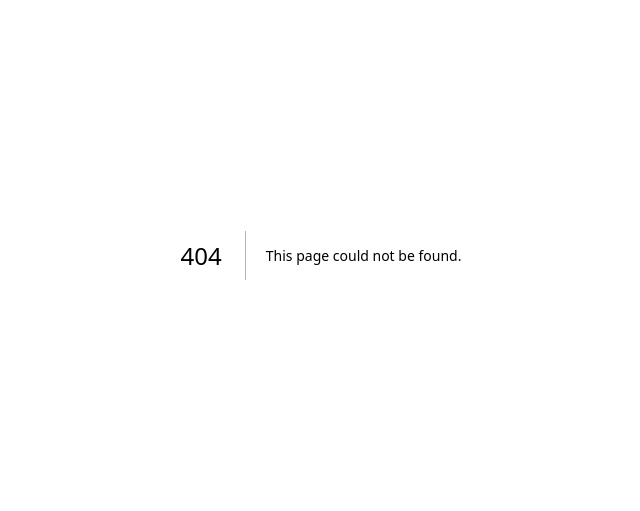
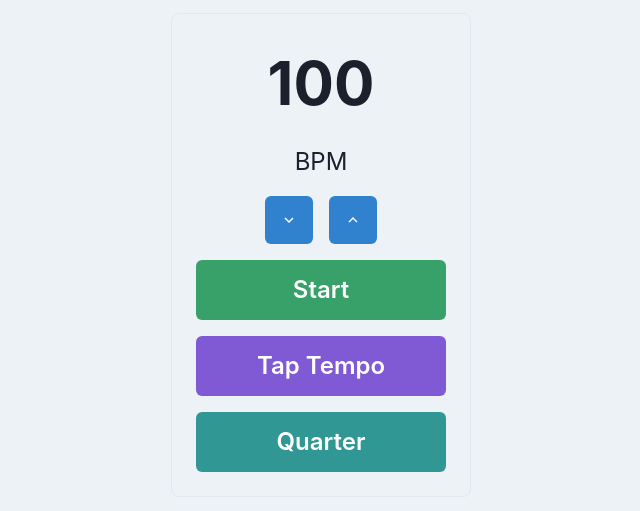
Before and after one commit to slaterhaus/slaterhaus.github.io, a Next.js app: page /dr-beat in a window 1280 px wide. Before the commit this address had no page. Shown: the part 145-656 px from the top of the page, without its empty margins (319-959 px from the left). Built offline with nearby package versions, Linux system fonts and the light colour scheme.

Commit message:
metronome

```diff
--- /dev/null
+++ b/src/app/dr-beat/page.tsx
@@ -0,0 +1,230 @@
+"use client"
+
+import React, { useState, useEffect, useRef, useCallback } from 'react'
+import {
+    Box, Button, Text, VStack, HStack, Heading, Container, useColorModeValue, IconButton, ChakraProvider
+} from '@chakra-ui/react'
+import { ChevronUpIcon, ChevronDownIcon } from '@chakra-ui/icons'
+
+type SubdivisionType = 'quarter' | 'eighth' | 'sixteenth' | 'dotted_eighth' | 'triplet' | 'swing_triplet';
+
+const subdivisions: SubdivisionType[] = ['quarter', 'eighth', 'sixteenth', 'dotted_eighth', 'triplet', 'swing_triplet'];
+
+type Interval = number | number[]
+interface MetronomeState {
+    isPlaying: boolean;
+    bpm: number;
+    subdivision: SubdivisionType;
+    // any added here because typescript sucks sometimes
+    interval: any | Interval;
+}
+
+const Metronome: React.FC = () => {
+    const [state, setState] = useState<MetronomeState>({
+        isPlaying: false,
+        bpm: 100,
+        subdivision: 'quarter',
+        interval: 600, // 60000 / 100 bpm
+    });
+
+    const audioContextRef = useRef<AudioContext | null>(null);
+    const intervalRef = useRef<NodeJS.Timeout | null>(null);
+    const tapTimesRef = useRef<number[]>([]);
+
+    const bgColor = useColorModeValue('gray.100', 'gray.700');
+    const textColor = useColorModeValue('gray.800', 'white');
+
+    useEffect(() => {
+        audioContextRef.current = new (window.AudioContext || (window as any).webkitAudioContext)();
+        return () => {
+            if (intervalRef.current) clearInterval(intervalRef.current);
+            if (audioContextRef.current) audioContextRef.current.close();
+        };
+    }, []);
+
+    const calculateSubdivisionInterval = useCallback((bpm: number, subdivisionType: SubdivisionType): number | [number, number] => {
+        const quarterNoteInterval = 60000 / bpm;
+        switch (subdivisionType) {
+            case 'eighth':
+                return quarterNoteInterval / 2;
+            case 'sixteenth':
+                return quarterNoteInterval / 4;
+            case 'dotted_eighth':
+                return [quarterNoteInterval * 0.75, quarterNoteInterval * 0.25];
+            case 'triplet':
+                return quarterNoteInterval / 3;
+            case 'swing_triplet':
+                return [quarterNoteInterval * 2/3, quarterNoteInterval / 3];
+            default:
+                return quarterNoteInterval;
+        }
+    }, []);
+
+
+    const updateState = useCallback((updates: Partial<MetronomeState>) => {
+        setState(prevState => {
+            const newState = { ...prevState, ...updates };
+            if (newState.bpm !== prevState.bpm || newState.subdivision !== prevState.subdivision) {
+                newState.interval = calculateSubdivisionInterval(newState.bpm, newState.subdivision) as Interval;
+            }
+            return newState;
+        });
+    }, [calculateSubdivisionInterval]);
+
+
+    const playSound = useCallback((duration: number) => {
+        if (audioContextRef.current) {
+            const oscillator = audioContextRef.current.createOscillator();
+            const gainNode = audioContextRef.current.createGain();
+
+            oscillator.connect(gainNode);
+            gainNode.connect(audioContextRef.current.destination);
+
+            oscillator.frequency.setValueAtTime(1000, audioContextRef.current.currentTime);
+            gainNode.gain.setValueAtTime(0, audioContextRef.current.currentTime);
+            gainNode.gain.linearRampToValueAtTime(1, audioContextRef.current.currentTime + 0.001);
+            gainNode.gain.linearRampToValueAtTime(0, audioContextRef.current.currentTime + 0.001 + duration / 5000);
+
+            oscillator.start();
+            oscillator.stop(audioContextRef.current.currentTime + duration / 1000);
+        }
+    }, []);
+
+    const playTick = useCallback(() => {
+        if (Array.isArray(state.interval)) {
+            // Handle swing triplet or dotted eighth
+            // playSound(state.interval[0]);
+            // setTimeout(() => playSound(state.interval[1]), state.interval[0]);
+            console.log(state.interval)
+        } else {
+            playSound(state.interval);
+        }
+    }, [state.interval, playSound]);
+
+    const startMetronome = useCallback(() => {
+        if (intervalRef.current) clearInterval(intervalRef.current);
+
+        const baseInterval = 60000 / state.bpm; // Quarter note interval
+
+        if (Array.isArray(state.interval)) {
+            intervalRef.current = setInterval(() => {
+                playSound(state.interval[0]);
+                setTimeout(() => playSound(state.interval[1]), state.interval[0]);
+            }, baseInterval);
+        } else {
+            intervalRef.current = setInterval(playTick, state.interval);
+        }
+
+        updateState({ isPlaying: true });
+    }, [state.bpm, state.interval, playTick, playSound, updateState]);
+
+
+    const stopMetronome = useCallback(() => {
+        if (intervalRef.current) clearInterval(intervalRef.current);
+        updateState({ isPlaying: false });
+    }, [updateState]);
+
+    const adjustBpm = useCallback((increment: number) => {
+        updateState({ bpm: Math.max(40, Math.min(220, state.bpm + increment)) });
+    }, [state.bpm, updateState]);
+
+    const handleTap = useCallback(() => {
+        const now = Date.now();
+        tapTimesRef.current.push(now);
+
+        if (tapTimesRef.current.length > 4) {
+            tapTimesRef.current.shift();
+        }
+
+        if (tapTimesRef.current.length >= 2) {
+            const intervals = [];
+            for (let i = 1; i < tapTimesRef.current.length; i++) {
+                intervals.push(tapTimesRef.current[i] - tapTimesRef.current[i-1]);
+            }
+            const averageInterval = intervals.reduce((a, b) => a + b) / intervals.length;
+            const newBpm = Math.round(60000 / averageInterval);
+            updateState({ bpm: Math.max(40, Math.min(220, newBpm)) });
+        }
+    }, [updateState]);
+
+    const cycleSubdivision = useCallback(() => {
+        const currentIndex = subdivisions.indexOf(state.subdivision);
+        const nextIndex = (currentIndex + 1) % subdivisions.length;
+        updateState({ subdivision: subdivisions[nextIndex] });
+    }, [state.subdivision, updateState]);
+
+    useEffect(() => {
+        if (state.isPlaying) {
+            stopMetronome();
+            startMetronome();
+        }
+    }, [state.bpm, state.subdivision, startMetronome, stopMetronome]);
+
+
+    return (
+        <ChakraProvider>
+            <Container centerContent maxW="100%" h="100vh" bg={bgColor}>
+                <VStack spacing={8} justify="center" h="100%" w="100%">
+                    <Box borderWidth="1px" borderRadius="lg" p={6} width="80%" maxWidth="300px">
+                        <VStack spacing={4}>
+                            <Text fontSize="6xl" fontWeight="bold" color={textColor}>
+                                {state.bpm}
+                            </Text>
+                            <Text fontSize="2xl" color={textColor}>
+                                BPM
+                            </Text>
+                            <HStack spacing={4}>
+                                <IconButton
+                                    aria-label="Decrease BPM"
+                                    icon={<ChevronDownIcon />}
+                                    onClick={() => adjustBpm(-4)}
+                                    size="lg"
+                                    colorScheme="blue"
+                                />
+                                <IconButton
+                                    aria-label="Increase BPM"
+                                    icon={<ChevronUpIcon />}
+                                    onClick={() => adjustBpm(4)}
+                                    size="lg"
+                                    colorScheme="blue"
+                                />
+                            </HStack>
+                            <Button
+                                onClick={state.isPlaying ? stopMetronome : startMetronome}
+                                size="lg"
+                                width="100%"
+                                height="60px"
+                                fontSize="2xl"
+                                colorScheme={state.isPlaying ? "red" : "green"}
+                            >
+                                {state.isPlaying ? 'Stop' : 'Start'}
+                            </Button>
+                            <Button
+                                onClick={handleTap}
+                                size="lg"
+                                width="100%"
+                                height="60px"
+                                fontSize="2xl"
+                                colorScheme="purple"
+                            >
+                                Tap Tempo
+                            </Button>
+                            <Button
+                                onClick={cycleSubdivision}
+                                size="lg"
+                                width="100%"
+                                height="60px"
+                                fontSize="2xl"
+                                colorScheme="teal"
+                            >
+                                {state.subdivision.split('_').map(word => word.charAt(0).toUpperCase() + word.slice(1)).join(' ')}
+                            </Button>
+                        </VStack>
+                    </Box>
+                </VStack>
+            </Container>
+        </ChakraProvider>
+    );
+};
+
+export default Metronome;
--- a/src/routing/routes.ts
+++ b/src/routing/routes.ts
@@ -3,7 +3,6 @@ import {useSearchParams} from "next/navigation";
 import Immutable from "immutable";
 import GradientDescent from "@/views/gradient-descent/gradient-descent";
 import {useRouter} from "next/router";
-import {AutoFocusProps} from "react-focus-lock/interfaces";
 import Spheres from "@/views/spheres/spheres";
 import TimeDilation from "@/views/time-dilation/time-dilation";
 
```
Also changed, not shown: package.json (+4 -3 lines), 1 other file (tests, documents, lock files or other folders).
